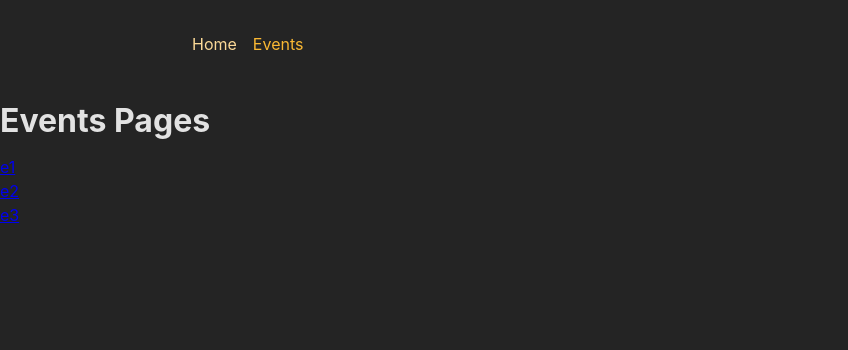
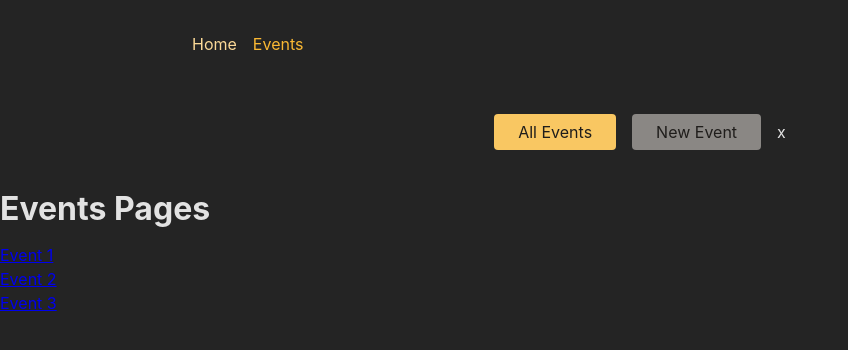
Before and after one commit to asyylz/SPA-With-React-Router, a React (Create React App) app in the folder React-Router-Advanced/frontend/: page /events in a window 1280 px wide. Shown: the top 350 px of the page, without its empty margins (0-848 px from the left). Built offline with nearby package versions, Linux system fonts and the light colour scheme.

Commit message:
nested route

```diff
--- a/React-Router-Advanced/frontend/src/App.js
+++ b/React-Router-Advanced/frontend/src/App.js
@@ -26,6 +26,7 @@
 import EventDetailPage from "./pages/EventDetail";
 import NewEventPage from "./pages/NewEvent";
 import EditEventPage from "./pages/EditEvent";
+import EventsRootLayout from "./pages/EventsRoot";
 
 function App() {
   const router = createBrowserRouter([
@@ -33,11 +34,17 @@
       path: "/",
       element: <RootLayout />,
       children: [
-        { path: "", element: <HomePage /> },
-        { path: "events", element: <EventsPage /> },
-        { path: "events/:id", element: <EventDetailPage /> },
-        { path: "events/new", element: <NewEventPage /> },
-        { path: "events/:id/edit", element: <EditEventPage /> },
+        { index: true, element: <HomePage /> },
+        {
+          path: "events",
+          element: <EventsRootLayout />,
+          children: [
+            { index: true, element: <EventsPage /> },
+            { path: ":id", element: <EventDetailPage /> },
+            { path: "new", element: <NewEventPage /> },
+            { path: ":id/edit", element: <EditEventPage /> },
+          ],
+        },
       ],
     },
   ]);
--- a/React-Router-Advanced/frontend/src/components/EventsNavigation.js
+++ b/React-Router-Advanced/frontend/src/components/EventsNavigation.js
@@ -1,16 +1,32 @@
-import classes from './EventsNavigation.module.css';
-
+import classes from "./EventsNavigation.module.css";
+import { NavLink } from "react-router-dom";
 function EventsNavigation() {
   return (
     <header className={classes.header}>
       <nav>
         <ul className={classes.list}>
           <li>
-            <a href="/events">All Events</a>
+            <NavLink
+              to="/events"
+              className={({ isActive }) =>
+                isActive ? classes.active : undefined
+              }
+              end
+            >
+              All Events
+            </NavLink>
           </li>
           <li>
-            <a href="/events/new">New Event</a>
+            <NavLink
+              to="/events/new"
+              className={({ isActive }) =>
+                isActive ? classes.active : undefined
+              }
+            >
+              New Event
+            </NavLink>
           </li>
+          x
         </ul>
       </nav>
     </header>
--- a/React-Router-Advanced/frontend/src/pages/EventDetail.jsx
+++ b/React-Router-Advanced/frontend/src/pages/EventDetail.jsx
@@ -4,7 +4,7 @@
   return (
     <>
       <h1>Event Detail Page</h1>
-      <p>{params.id}</p>
+      <p>Event Id:{params.id}</p>
       <Link to="edit"> Edit Event</Link>
     </>
   );
--- a/React-Router-Advanced/frontend/src/pages/Events.jsx
+++ b/React-Router-Advanced/frontend/src/pages/Events.jsx
@@ -1,18 +1,17 @@
 import { Link } from "react-router-dom";
-
+const EVENTS = [
+  { id: "e1", title: "Event 1" },
+  { id: "e2", title: "Event 2" },
+  { id: "e3", title: "Event 3" },
+];
 export default function EventsPage() {
-  const EVENTS = [
-    { id: "e1", title: "Event 1" },
-    { id: "e2", title: "Event 2" },
-    { id: "e3", title: "Event 3" },
-  ];
   return (
     <>
       <h1>Events Pages</h1>
       <ul>
         {EVENTS.map((event) => (
           <li key={event.id}>
-            <Link to={event.id}>{event.id}</Link>
+            <Link to={event.id}>{event.title}</Link>
           </li>
         ))}
       </ul>
--- /dev/null
+++ b/React-Router-Advanced/frontend/src/pages/EventsRoot.jsx
@@ -0,0 +1,10 @@
+import { Outlet } from "react-router-dom";
+import EventsNavigation from "../components/EventsNavigation";
+export default function EventsRootLayout() {
+  return (
+    <>
+      <EventsNavigation />
+      <Outlet />
+    </>
+  );
+}
```
